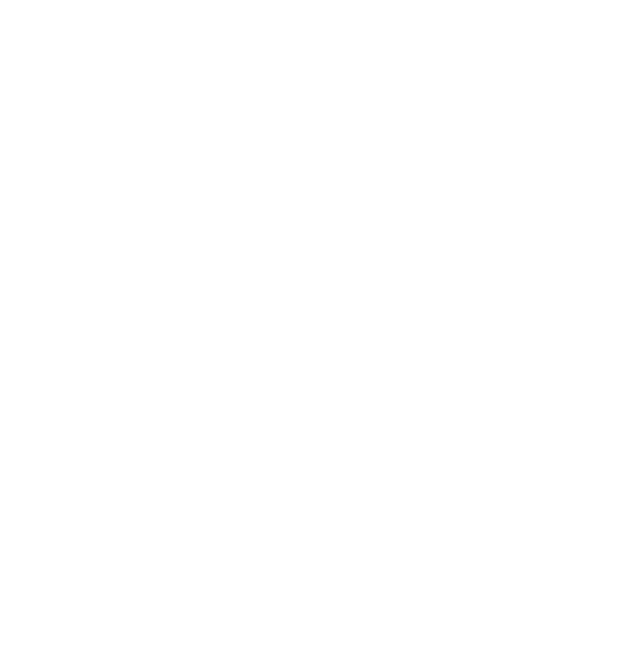
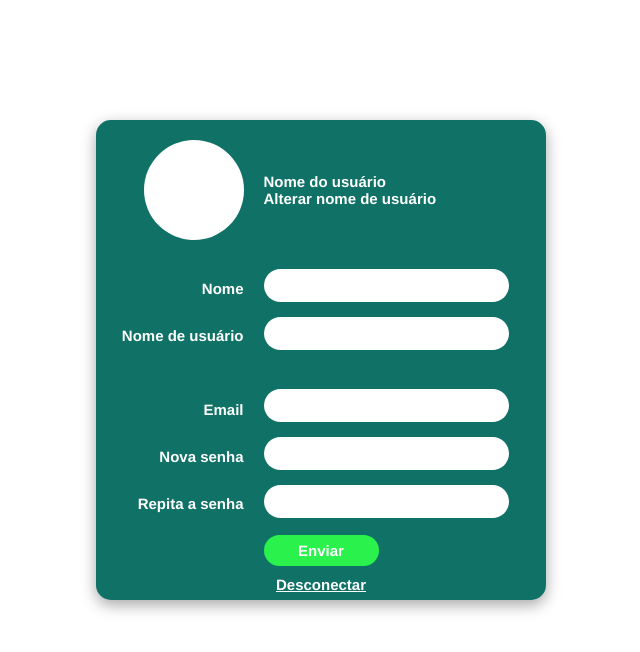
Before and after one commit to regiszaum/projeto-solutinhos, a Vue app: page /edit in a window 1280 px wide. Before the commit this address had no page. Shown: the top 652 px of the page, without its empty margins (319-959 px from the left). Built offline with nearby package versions, Linux system fonts and the light colour scheme.

Commit message:
edit page

```diff
--- a/src/App.vue
+++ b/src/App.vue
@@ -17,6 +17,7 @@
     padding: 0;
 
     --verde: #2BF14D;
+    --verde-hover: #26cc42;
     --verde-escuro: #107266;
     --branco: #FFFFFF;
   }
--- a/src/components/screens/TelaEditarUsuario.vue
+++ b/src/components/screens/TelaEditarUsuario.vue
@@ -1,29 +1,41 @@
 <template>
   <div class="page-wrapper">
     <div class="form-wrapper">
-      <form action="" class="form">
+      <form autocomplete="off" action="" class="form">
+
         <div id="item_1" class="box">
           <div id="profile-pic-wrapper"></div>
         </div>
+
         <div id="item_2" class="box">
+          <h3>Nome do usuário</h3>
+          <h3>Alterar nome de usuário</h3>
+        </div>
+
+        <div id="item_3" class="box">
           <h3>Nome</h3>
-          <h3>Nome de Usuário</h3>
-        </div>
-        <div id="item_3" class="box">
-          <input type="text">
-          <input type="text">
+          <h3>Nome de usuário</h3>
         </div>
         <div id="item_4" class="box">
+          <input name="name" v-model="name" autocomplete="off" type="text">
+          <input name="username" v-model="username" autocomplete="off"  type="text">
+        </div>
+
+        <div id="item_5" class="box">
           <h3>Email</h3>
-          <h3>Nova Senha</h3>
-          <h3>Repita a Senha</h3>
+          <h3>Nova senha</h3>
+          <h3>Repita a senha</h3>
         </div>
-        <div id="item_5" class="box">
-          <input type="text">
-          <input type="text">
-          <input type="text">
+        <div id="item_6" class="box">
+          <input type="email">
+          <input type="password" autocomplete="off" >
+          <input type="password" autocomplete="off" >
         </div>
-        <div id="item_6" class="box"></div>
+
+        <div id="item_7" class="box">
+          <button>Enviar</button>
+          <a href="">Desconectar</a>
+        </div>
       </form>
     </div>
   </div>
@@ -36,7 +48,21 @@
 <style scoped>
   * {
     font-family: 'Franklin Gothic Medium', 'Arial Narrow', Arial, sans-serif;
-    font-size: 16px;
+    font-size: 15px;
+    font-weight: bold;
+    color: var(--branco);
+  }
+
+  input {
+    margin-bottom: 10px;
+
+    width: 100%;
+    border: none;
+    border-radius: 20px;
+    box-sizing: border-box;
+    padding: 8px 6px;
+
+    color: black;
   }
 
   .page-wrapper{
@@ -52,6 +78,7 @@
     height: 480px;
 
     border-radius: 15px;
+    box-shadow: rgba(0, 0, 0, 0.35) 0px 5px 15px;
 
     background-color: var(--verde-escuro);
   }
@@ -62,87 +89,108 @@
 
     display: grid;
     grid-template-columns: 35% 65%;
-    grid-template-rows: 20% 30% 30% 20%;
+    grid-template-rows: 25% 30% 30% 15%;
 
     grid-template-areas:
       "a b"
       "c d"
       "e f"
-      "g h"
+      "g g"
     ;
   }
 
   .form > div{
+    display: flex;
+    flex-direction: column;
+    align-items: center;
+    justify-content: center;
+
     width: 100%;
     height: 100%;
     box-sizing: border-box;
     padding: 10px;
   }
 
-  .form #item_1{
+  .form #item_1, #item_2{
+    margin-top: 10px;
+
     grid-area: a;
-    background-color: red;
 
     display: flex;
-    align-items: center;
-    justify-content: flex-end;
+    align-items: flex-end;
+    justify-content: center;
   }
 
   .form #item_1 #profile-pic-wrapper{
-    width: 80px;
-    height: 80px;
+    width: 100px;
+    height: 100px;
 
     border-radius: 50px;
     background-color: white;
   }
 
-  .form #item_2{
-    grid-area: c;
-    background-color: blue;
+  .form #item_2 {
+    grid-area: b;
   }
 
-  .form #item_2, #item_4 {
-    display: flex;
-    flex-direction: column;
-    align-items: center;
-    justify-content: center;
+  .form #item_2 > h3 {
+    width: 100%;
+   text-align: left;
   }
 
-  .form #item_2 > h3, #item_4 > h3{
-    margin-top: 5px;
+  .form #item_3{
+    grid-area: c;
+  }
+
+  .form #item_3 > h3, #item_5 > h3{
+    padding-top: 15px;
+    padding-bottom: 15px;
     width: 100%;
     text-align: right;
   }
 
-  .form #item_3{
+  .form #item_4{
     grid-area: d;
-    background-color: purple;
   }
 
-  .form #item_3, #item_5 {
+  .form #item_4, #item_6 {
     display: flex;
     flex-direction: column;
     align-items: flex-start;
     justify-content: center;
   }
 
-  .form #item_3 > input, #item_5> input{
+  .form #item_4 > input, #item_6> input{
+    width: 90%;
     margin-top: 5px;
   }
 
-  .form #item_4{
+  .form #item_5{
     grid-area: e;
-    background-color: orange;
-  }
-
-  .form #item_5{
-    grid-area: f;
-    background-color: yellow;
   }
 
   .form #item_6{
-    grid-area: h;
-    background-color: green;
+    grid-area: f;
+  }
+
+  .form #item_7{
+    grid-area: g;
+  }
+
+  .form #item_7 button {
+    margin-bottom: 10px;
+
+    background-color: var(--verde);
+
+    width: 115px;
+    border: none;
+    border-radius: 20px;
+    box-sizing: border-box;
+    padding: 7px 2px;
+  }
+
+  .form #item_7 button:hover {
+    background-color: var(--verde-hover);
   }
 
   .box{
--- a/src/routes/index.js
+++ b/src/routes/index.js
@@ -1,5 +1,6 @@
 import { createRouter, createWebHistory } from 'vue-router'
 import Login from '../components/screens/TelaLogin.vue'
+import TelaEditarUsuario from '../components/screens/TelaEditarUsuario.vue'
 
 const routes = [
     {
@@ -7,6 +8,11 @@
       name: 'Index',
       component: Login
     },
+    {
+      path: '/edit',
+      name: 'Edicao',
+      component: TelaEditarUsuario
+    }
   ]
 
   const router = createRouter({
```
